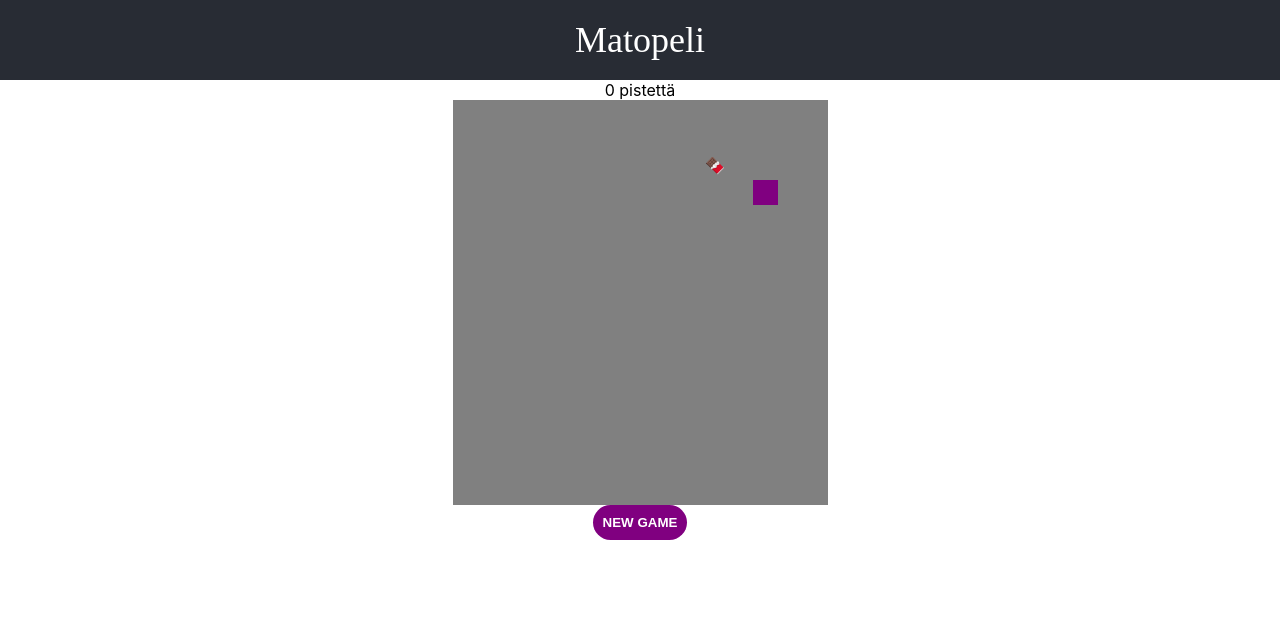
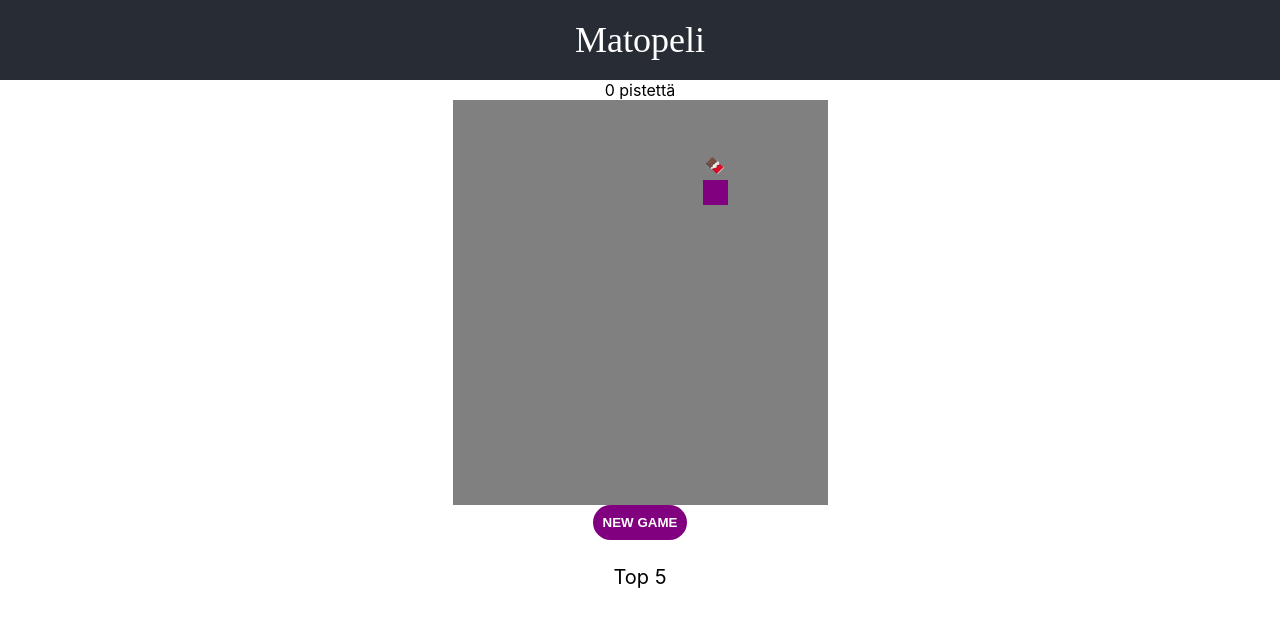
Before and after one commit to DededeJr/kodarit_matopeli, a React (Create React App) app: page / in a window 1280 px wide. Shown: the top 626 px of the page. Built offline with nearby package versions, Linux system fonts and the light colour scheme; a web font is replaced by a local one.

Commit message:
pisteiden laskua

```diff
--- a/src/App.js
+++ b/src/App.js
@@ -2,6 +2,7 @@
 import "./App.css";
 import SnakeBoard from "./SnakeBoard";
 import Points from "./Points";
+import LeaderBoard from "./LeaderBoard";
 
 function App() {
   const [points, setPoints] = useState(0);
@@ -11,6 +12,7 @@
       <Points points={points} />
       <SnakeBoard points={points} setPoints={setPoints} />
       <button onClick={() => window.location.reload()}>New Game</button>
+      <LeaderBoard />
     </div>
   );
 }
--- /dev/null
+++ b/src/LeaderBoard.css
@@ -0,0 +1,9 @@
+.LeaderBoard {
+  margin-top: 20px;
+}
+
+.LeaderBoard-header {
+  padding: 5px;
+  font-size: 20px;
+  border-radius: 5px;
+}
--- /dev/null
+++ b/src/LeaderBoard.js
@@ -0,0 +1,28 @@
+import React, {useState} from "react";
+import "./LeaderBoard.css";
+
+const getSnakePoints = () =>
+  JSON.parse(localStorage.getItem("snake-points")) || [];
+
+const LeaderBoard = () => {
+  const [pointsList, setPointsList] = useState(getSnakePoints());
+
+  window.addEventListener("storage", () => {
+    setPointsList(getSnakePoints());
+  });
+
+  const sortedPointsList = pointsList.sort((a, b) => b - a);
+
+  return (
+    <div className="LeaderBoard">
+      <div className="LeaderBoard-header">Top 5</div>
+      <div className="LeaderBoard-points">
+        {sortedPointsList.slice(0, 5).map((points, i) => (
+          <div key={`${points}-${i}`}>{points} Pistettä</div>
+        ))}
+      </div>
+    </div>
+  );
+};
+
+export default LeaderBoard;
--- a/src/SnakeBoard.js
+++ b/src/SnakeBoard.js
@@ -94,6 +94,7 @@
       const pointsList = JSON.parse(localStorage.getItem("snake-points")) || [];
       pointsList.push(points);
       localStorage.setItem("snake-points", JSON.stringify(pointsList));
+      window.dispatchEvent(new Event("storage"));
     }
 
     if (checkGameOver()) {
```
Also changed, not shown: 1 other file (tests, documents, lock files or other folders).
